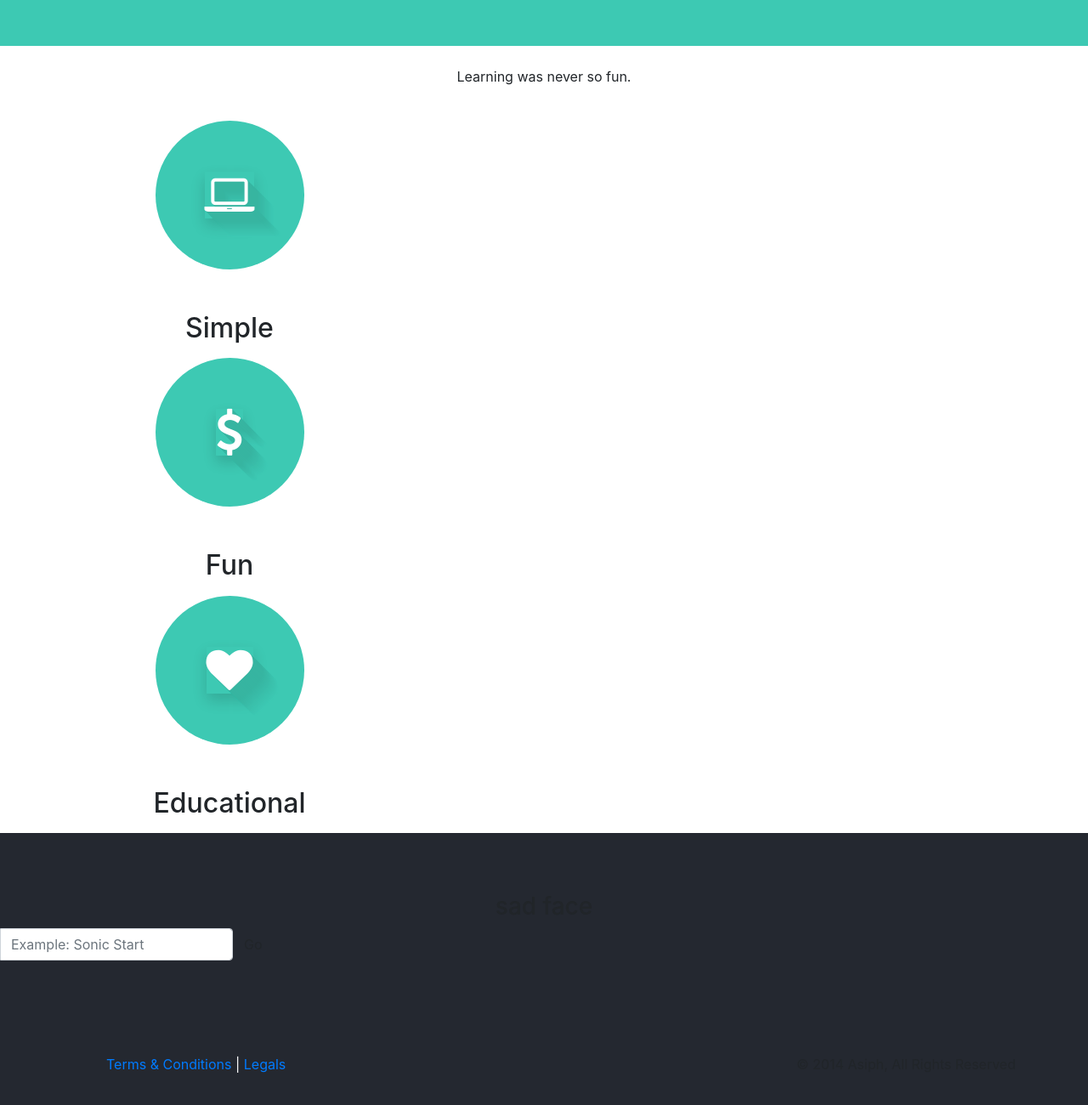
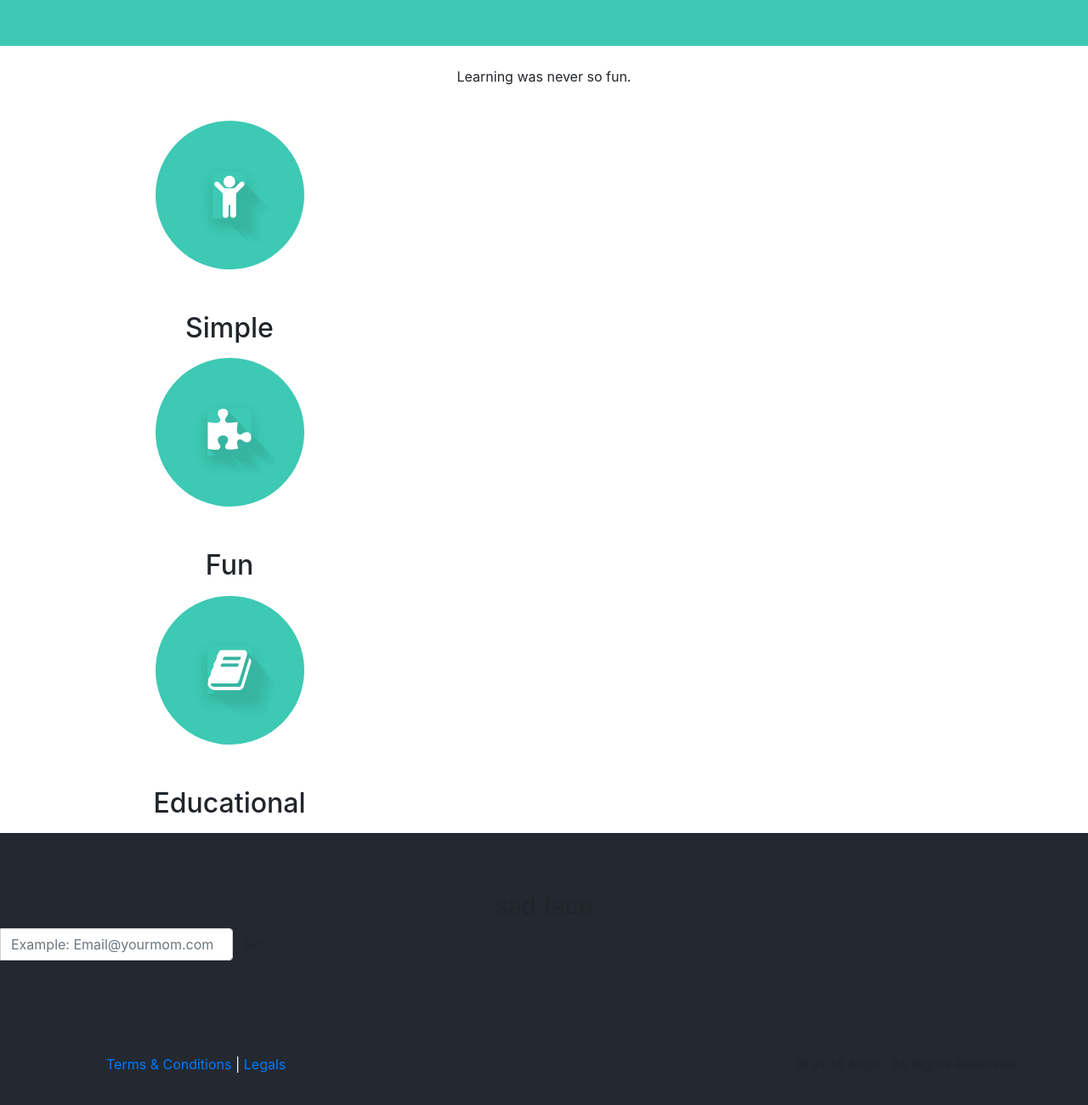
Before and after one commit to awm4j/Asiph-Game, a plain HTML site: page index.htm in a window 1280 px wide. Shown: the part 748-2048 px from the top of the page at 85% size. Drawn offline with nearby package versions, Linux system fonts and the light colour scheme.

Commit message:
modified icons

```diff
--- a/index.htm
+++ b/index.htm
@@ -16,7 +16,7 @@
 
 					<div class="row">
 						<div class="col-md-8 col-md-offset-2 text-center inner">
-							<h1><li class="fa fa-building-o"> Asiph</h1>
+							<h1><li class="fa fa-bolt -o"> Asiph</h1>
 							<p class="lead"><span>Break out of jail. Regain your former abilities. Kick some serious ass.</span></p>
 						</div>
 					</div>
@@ -42,7 +42,7 @@
 						<div class="features-wrapper">
 							<div class="col-md-4 wp2">
 								<div class="icon">
-									<i class="fa fa-laptop shadow"></i>
+									<i class="fa fa-child  shadow"></i>
 								</div>
 								<h2>Simple</h2>
 								<p>
@@ -51,7 +51,7 @@
 							</div>
 							<div class="col-md-4 wp2">
 								<div class="icon">
-									<i class="fa fa-usd shadow"></i>
+									<i class="fa fa-puzzle-piece shadow"></i>
 								</div>
 								<h2>Fun</h2>
 								<p>
@@ -60,7 +60,7 @@
 							</div>
 							<div class="col-md-4 wp2">
 								<div class="icon">
-									<i class="fa fa-heart shadow"></i>
+									<i class="fa fa-book shadow"></i>
 								</div>
 								<h2>Educational</h2>
 								<p>
@@ -81,8 +81,8 @@
 			<form class="form-inline" role="form">
 				<div class="form-group">
 					<div class="input-group">
-						<label class="sr-only" for="BusinessName">Enter your Businesses Name: </label>
-						<input type="text" class="form-control" id="BusinessName" placeholder="Example: Sonic Start">
+						<label class="sr-only" for="Email">Enter your Email: </label>
+						<input type="text" class="form-control" id="Email" placeholder="Example: Email@yourmom.com">
 					</div>
 				</div>
 				<button type="submit" class="btn btn-default">Go</button> <!-- save to cookie -->
```
